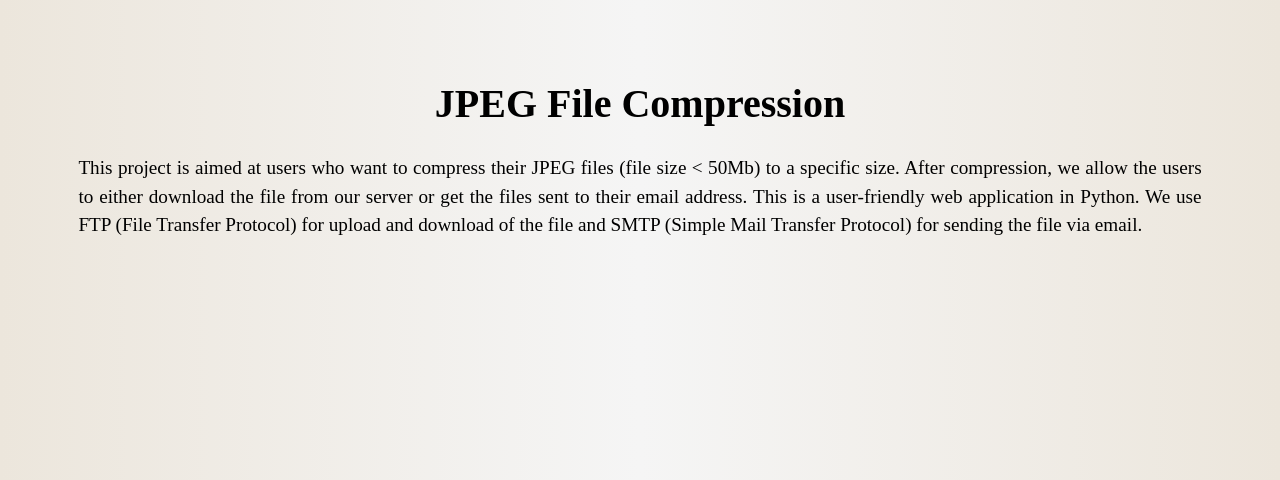
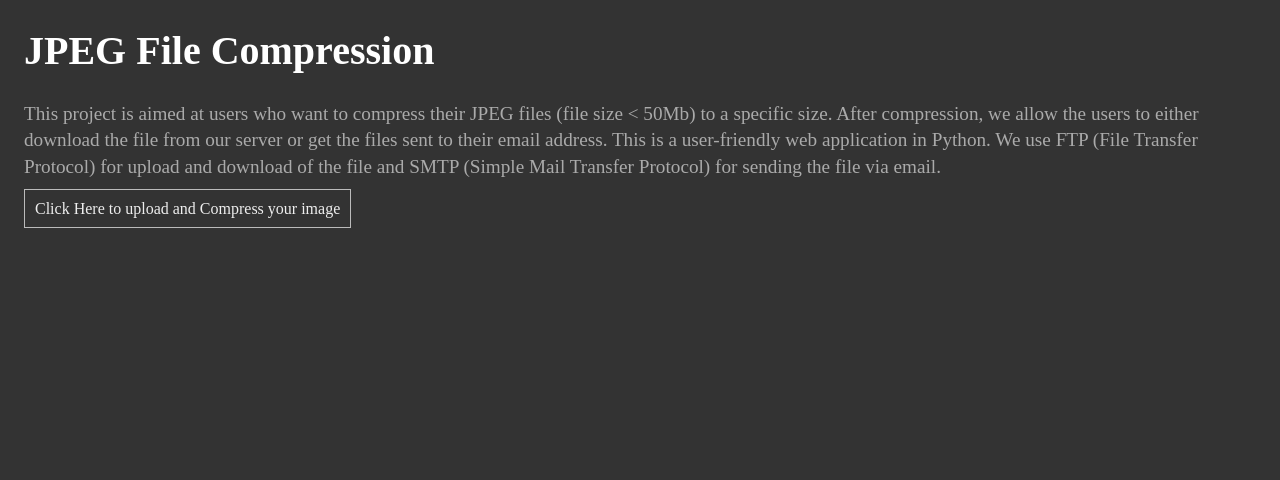
Before and after one commit to AdiSuresh/online-jpeg-compressor, a Flask app: page / in a window 1280 px wide. Shown: the top 480 px of the page. Run offline with Flask 2, Linux system fonts and the light colour scheme; parts of the project's set-up code (start-up, migrations or seed data) failed here and were passed over.

Commit message:
Templates and static

```diff
--- a/flask_app/static/css/style.css
+++ b/flask_app/static/css/style.css
@@ -1,25 +1,46 @@
 body {
-  background: linear-gradient(to right, #ece6dc, whitesmoke, #ece6dc);
+  background: #333;
 }
 
 header {
-  margin-left: 2em;
-  margin-right: 2em;
-  margin-top: 5em;
-  margin-bottom: 2em;
+  margin: auto;
+  padding: auto;
+  padding-left: 1em;
 }
 
 h1 {
-  text-align: center;
   font-size: 250%;
   font-family: "Times New Roman", Times, serif;
+  color: #fff;
 }
 
 p {
-  text-align: justify;
   font-family: "Times New Roman", Times, serif;
   font-size: 120%;
-  line-height: 1.5;
-  margin-left: 2em;
-  margin-right: 2em;
+  line-height: 1.4;
+  color: #aaa;
 }
+
+.form-group {
+  margin-right: 50%;
+  border: 1px solid #aaa;
+  padding: 10px;
+}
+
+a {
+  text-decoration: none;
+  margin: auto;
+  width: 50%;
+  border: 1px solid #bbb;
+  padding: 10px;
+  color: #eee;
+}
+
+label {
+  color: #eee;
+  margin-bottom: 1em;
+}
+
+.custom-file {
+  color: #ddd;
+}
--- a/flask_app/templates/index.html
+++ b/flask_app/templates/index.html
@@ -2,16 +2,19 @@
 <html>
     <head>
         <title>JPEG File Compression</title>
+        <link rel="stylesheet" href="../static/css/style.css">
         <link rel="stylesheet" href="{{ url_for('static', filename='css/style.css') }}">
     </head>
 
     <body>
         <header>
+
             <h1>JPEG File Compression</h1>
             <p>
                 This project is aimed at users who want to compress their JPEG files (file size &lt; 50Mb) to a specific size. After compression, we allow the users to either download the file from our server or get the files sent to their email address. This is a user-friendly web application in Python.
     We use FTP (File Transfer Protocol) for upload and download of the file and SMTP (Simple Mail Transfer Protocol) for sending the file via email.
             </p>
+            <a href="./upload_image.html">Click Here to upload and Compress your image</a>
         </header>
     </body>
 </html>
```
Also changed, not shown: flask_app/templates/mail_sent.html (+15 -3 lines), flask_app/templates/success.html (+12 -1 lines), flask_app/templates/upload_image.html (+13 -6 lines).
